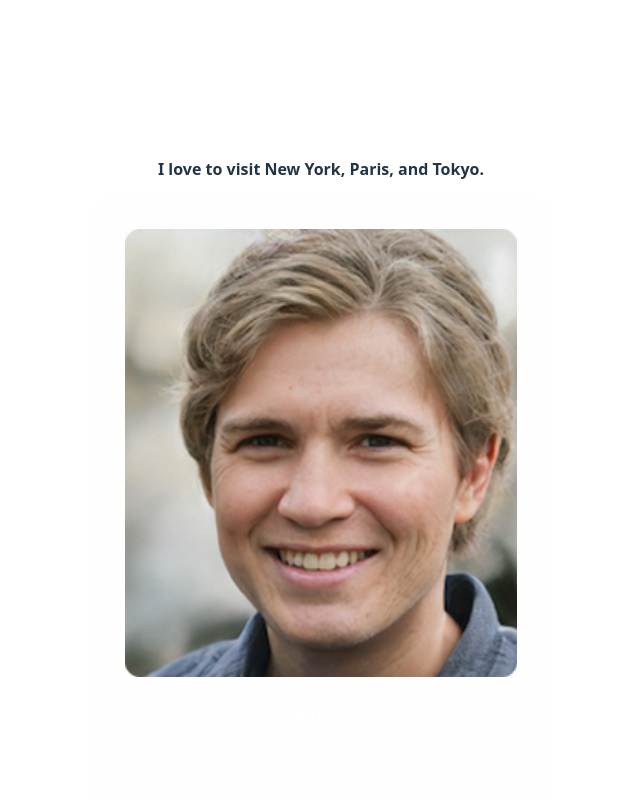
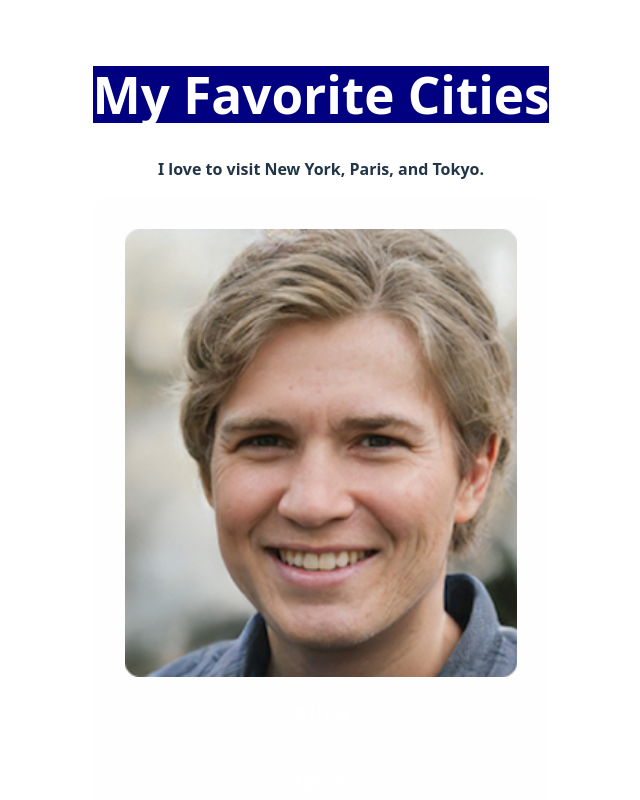
Before and after one commit to Kaydev-cmd/alx-fe-reactjs, a React (Vite) app in the folder alx-react-app-new/: page / in a window 1280 px wide. Shown: the top 800 px of the page, without its empty margins (319-959 px from the left). Built offline with nearby package versions, Linux system fonts and the light colour scheme.

Commit message:
style: add navy background color

```diff
--- a/alx-react-app-new/src/components/Header.jsx
+++ b/alx-react-app-new/src/components/Header.jsx
@@ -2,7 +2,9 @@ import React from "react";
 
 const Header = () => {
   return (
-    <header style={{ color: "white", textAlign: "center" }}>
+    <header
+      style={{ backgroundColor: "navy", color: "white", textAlign: "center" }}
+    >
       <h1>My Favorite Cities</h1>
     </header>
   );
```
